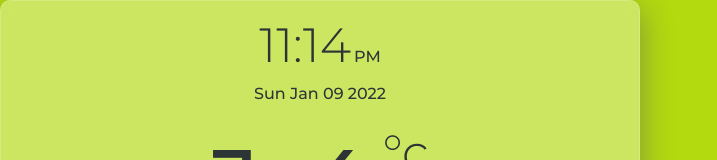
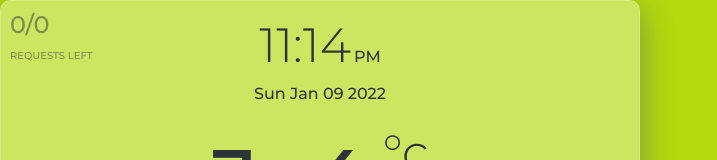
Before and after one commit to Heyeso/WeatherNow, a React (Create React App) app: page /1 in a window 1280 px wide. Shown: the top 160 px of the page, without its empty margins (0-717 px from the left). Built offline with nearby package versions, Linux system fonts and the light colour scheme.

Commit message:
Feat: show rate limit

```diff
--- a/src/pages/main/mainpage.tsx
+++ b/src/pages/main/mainpage.tsx
@@ -5,12 +5,31 @@ import {
   COLORS,
   CurrentCardVM,
   DailyCardVM,
+  RateLimit,
   SearchCardVM,
   WEATHER,
 } from "../../utils/constants";
 import { TemperatureColorGenerator } from "../../utils/temperaturecolorgen";
 import { SunnyIcon } from "./components/assets/weather.icon";
 import DailyCard from "./components/dailycard";
+
+const RateLimitContainer = styled.div`
+  opacity: 0.5;
+  display: flex;
+  flex-direction: column;
+  position: fixed;
+  font-size: 24px;
+  font-family: "Montserrat medium";
+  color: ${COLORS.TEXT};
+  top: 10px;
+  left: 10px;
+  width: fit-content;
+  height: fit-content;
+  span {
+    padding-top: 10px;
+    font-size: 10px;
+  }
+`;
 
 const MainPageContainer = styled.section`
   width: 100%;
@@ -64,9 +83,33 @@ function MainPage() {
 
   const [data, setData] = useState<CurrentCardVM | null>(null);
   const [searchData, setSearchData] = useState<SearchCardVM | null>(null);
+  const [rateLimit, setRateLimit] = useState<RateLimit>({
+    limit: "0",
+    remaining: "0",
+  });
 
   useEffect(() => {
+    const GetCurrentWeather = async () => {
+      await fetch(`http://localhost:3000`, {
+        method: `GET`,
+      })
+        .then((response) => {
+          let rateLimits = {
+            limit: response.headers.get("X-RateLimit-Limit"),
+            remaining: response.headers.get("X-RateLimit-Remaining"),
+          };
+          console.log(rateLimits);
+          setRateLimit(rateLimits);
+          return response.json();
+        })
+        .then((dataBook) => {
+          setData(dataBook);
+          console.log(dataBook);
+        })
+        .catch((err) => console.log(err));
+    };
     if (search) console.log(search);
+    else GetCurrentWeather();
   }, []);
 
   return (
@@ -86,6 +129,10 @@ function MainPage() {
           Weather={SampleDay.weather.main}
         />
       </BGcolorContainer>
+      <RateLimitContainer>
+        {rateLimit.remaining}/{rateLimit.limit}
+        <span>REQUESTS LEFT</span>
+      </RateLimitContainer>
     </MainPageContainer>
   );
 }
--- a/src/utils/constants.ts
+++ b/src/utils/constants.ts
@@ -48,3 +48,8 @@ export interface SearchCardVM {
       description: string;
   };
 }
+
+export interface RateLimit {
+  limit: string | null;
+  remaining: string | null;
+}
```
